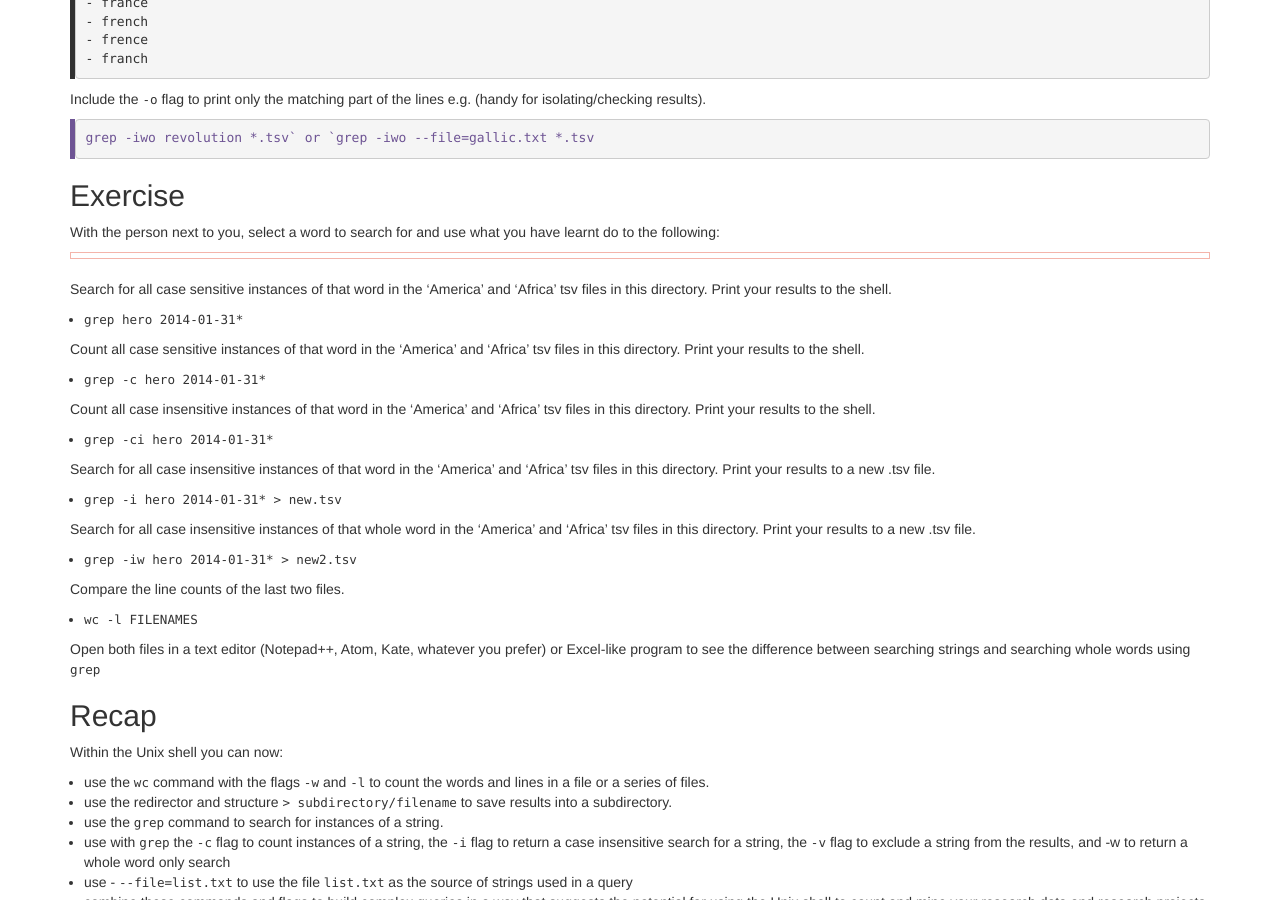
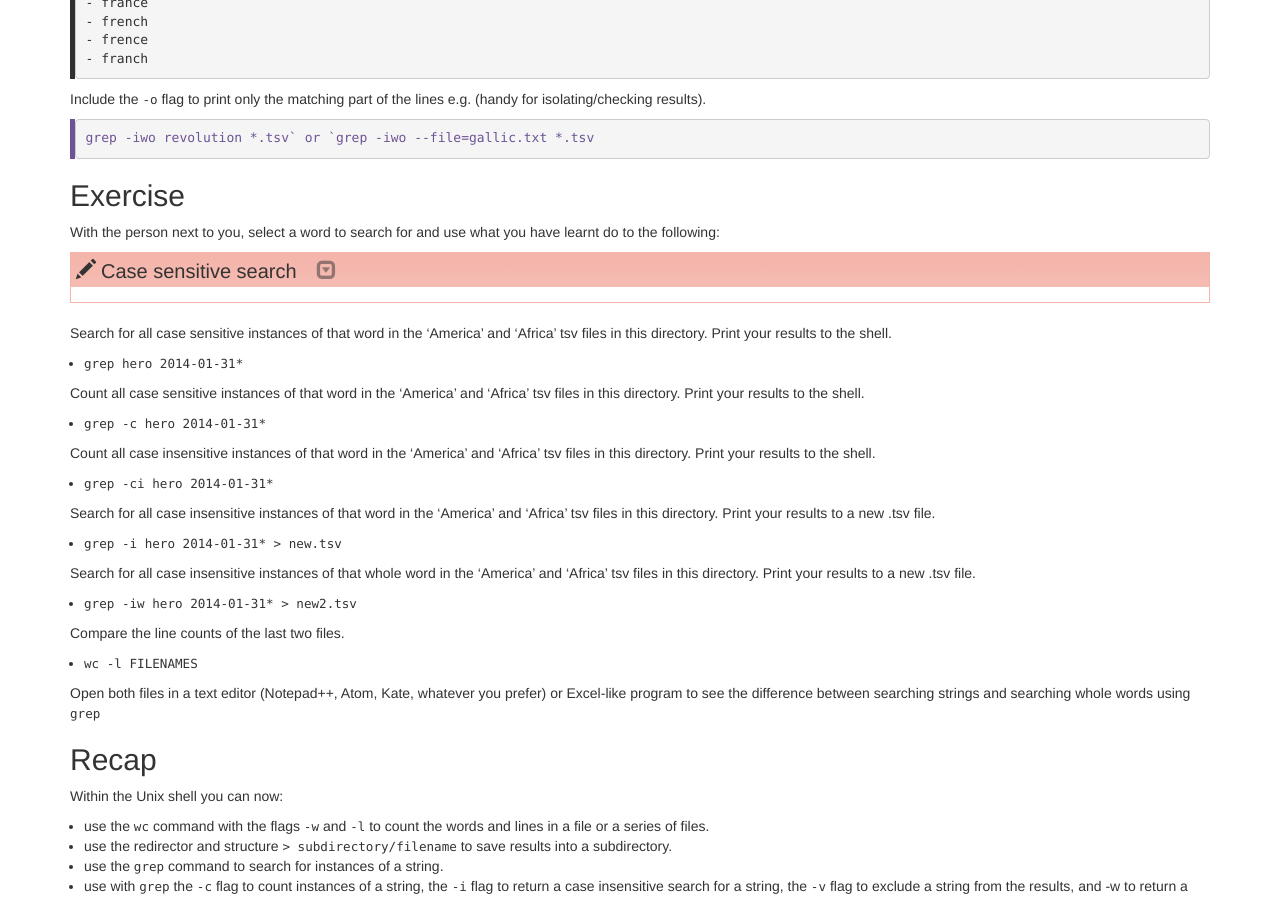
Before and after one commit to ucsdlib/library-bash, a Jekyll site: the page built from _episodes/02-counting-mining.md, in a window 1280 px wide and 900 px high, scrolled down 3604 px. Built offline with Jekyll 4.4.1, drawn with Linux system fonts in a browser that asks for light colours.

Commit message:
formatting grep section

```diff
--- a/_episodes/02-counting-mining.md
+++ b/_episodes/02-counting-mining.md
@@ -329,6 +329,7 @@ grep -iwo revolution *.tsv` or `grep -iwo --file=gallic.txt *.tsv
 
 With the person next to you, select a word to search for and use what you have learnt do to the following:
 
+>## Case sensitive search
 >Search for all case sensitive instances of
 >that word in all four derived tsv files in this directory.
 >Print your results to the shell.
```
